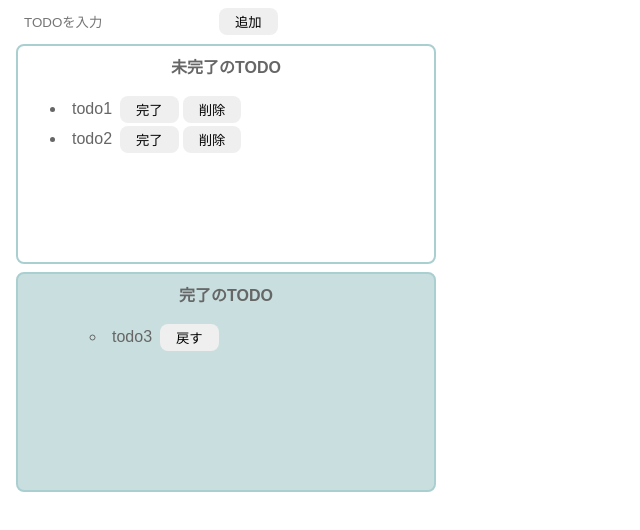
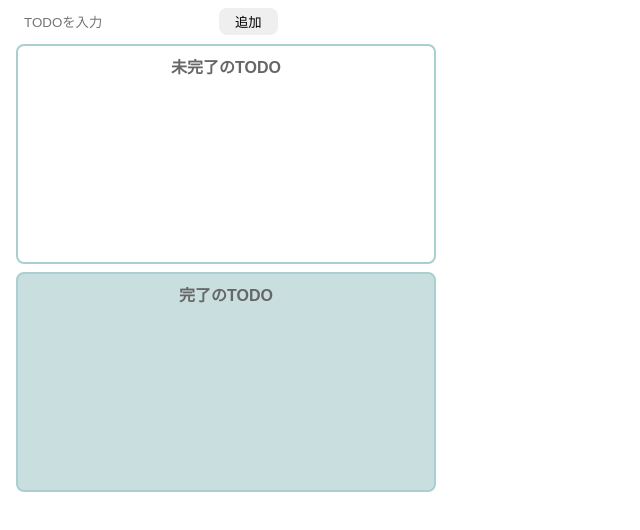
Before and after one commit to naoyamishina/udemy_react_todo, a React (Create React App) app: page / in a window 1280 px wide. Shown: the top 530 px of the page, without its empty margins (0-640 px from the left). Built offline with nearby package versions, Linux system fonts and the light colour scheme.

Commit message:
アイテムの戻す

```diff
--- a/src/todo.jsx
+++ b/src/todo.jsx
@@ -3,8 +3,8 @@
 
 export const Todo = () => {
   const [todoText, setTodoText] = useState("");
-  const [incompleteTodos, setIncompleteTodos] = useState(["todo1", "todo2"]);
-  const [completeTodos, setCompleteTodos] = useState(["todo3"]);
+  const [incompleteTodos, setIncompleteTodos] = useState([]);
+  const [completeTodos, setCompleteTodos] = useState([]);
 
   const onChangeTodoText = (event) => setTodoText(event.target.value);
 
@@ -29,6 +29,15 @@
 
     setIncompleteTodos(newIncompleteTodos);
     setCompleteTodos(newCompleteTodos);
+  };
+
+  const onClickBack = (index) => {
+    const newCompleteTodos = [...completeTodos];
+    newCompleteTodos.splice(index, 1);
+
+    const newIncompleteTodos = [...incompleteTodos, completeTodos[index]];
+    setCompleteTodos(newCompleteTodos);
+    setIncompleteTodos(newIncompleteTodos);
   };
 
   return (
@@ -57,11 +66,11 @@
         <p className="title">完了のTODO</p>
         <ul>
         <ul>
-          {completeTodos.map((todo) => (
+          {completeTodos.map((todo, index) => (
             <li key={todo}>
               <div className="list-row">
                 <p className="todo-item">{todo}</p>
-                <button>戻す</button>
+                <button onClick={() => onClickBack(index)}>戻す</button>
               </div>
             </li>
           ))}
```
